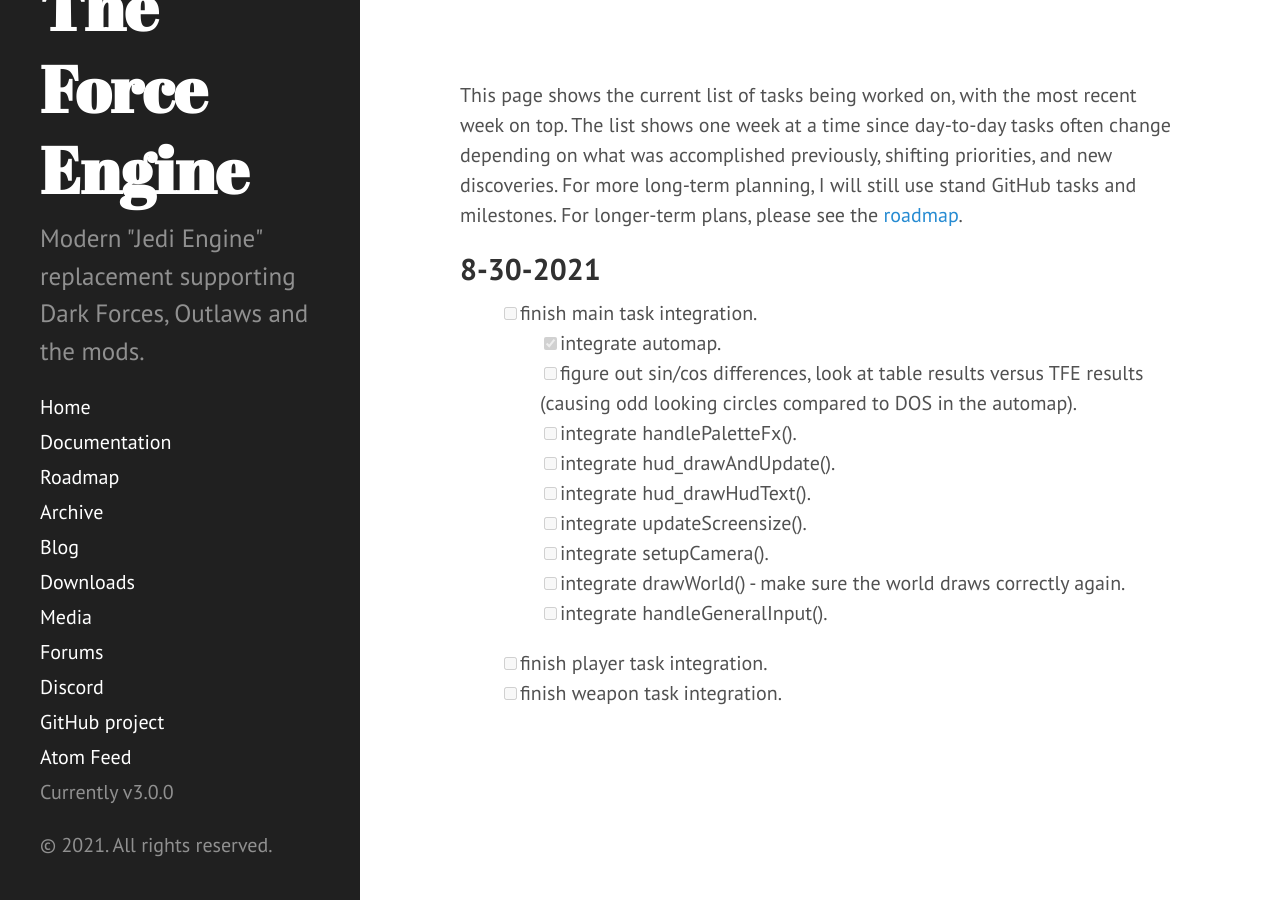
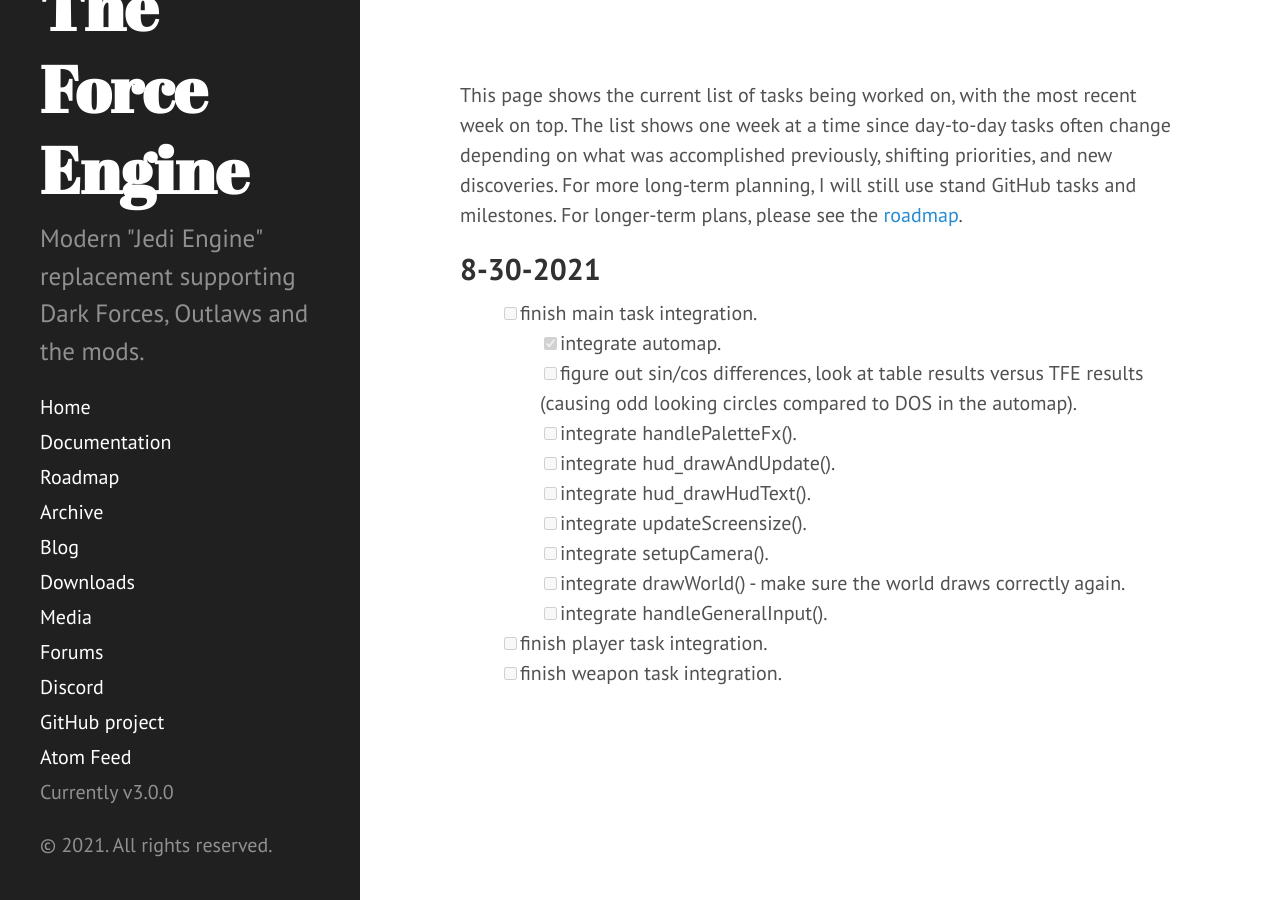
Before and after one commit to TheForceEngine/TheForceEngine.github.io, a Jekyll site: the page built from ProgressTracker.md, in a window 1280 px wide. Built offline with Jekyll 4.4.1, drawn with Linux system fonts in a browser that asks for light colours.

Commit message:
Update poole.css

```diff
--- a/public/css/poole.css
+++ b/public/css/poole.css
@@ -120,13 +120,13 @@
   margin-bottom: 1rem;
 }
 
+.task-list {
+  margin: 0;
+  border: 0;
+}
+
 .task-list > li {
     list-style-type: none;    /* removes disks */
-}
-
-.task-list-item > li {
-    margin: 0;  /* attempt to remove extra space */
-    border: 0;
 }
 
 dt {
```
